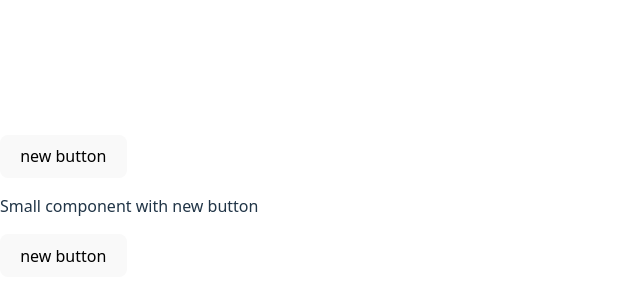
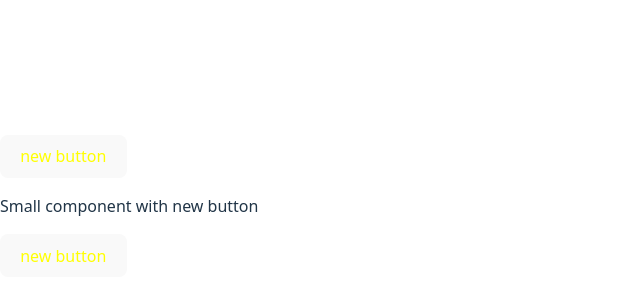
Before and after one commit to surmjnr/react-docs, a React (Vite) app in the folder from-react-docs/: page / in a window 1280 px wide. Shown: the part 194-494 px from the top of the page, without its empty margins (0-640 px from the left). Built offline with nearby package versions, Linux system fonts and the light colour scheme.

Commit message:
added small.css for to change the text color of a button

```diff
--- a/from-react-docs/src/App.jsx
+++ b/from-react-docs/src/App.jsx
@@ -1,5 +1,6 @@
 import Smallfu from './assets/components/small'
 import { Newbutton } from './assets/components/small'
+import './assets/components/small.css'
 import './App.css'
 
 function App() {
--- /dev/null
+++ b/from-react-docs/src/assets/components/small.css
@@ -0,0 +1,3 @@
+.myButton{
+  color: yellow;
+}
--- a/from-react-docs/src/assets/components/small.jsx
+++ b/from-react-docs/src/assets/components/small.jsx
@@ -3,7 +3,7 @@
 
 export function Newbutton() {
   return (
-    <button> new button </button>
+    <button className="myButton"> new button </button>
   );
 }
 
```
